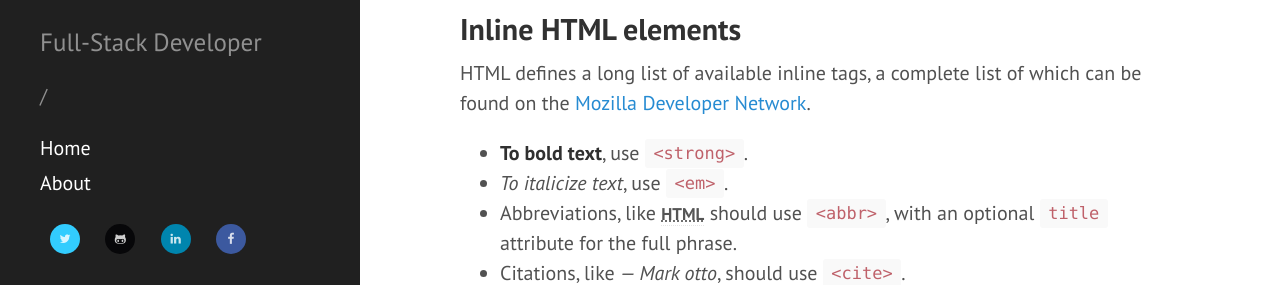
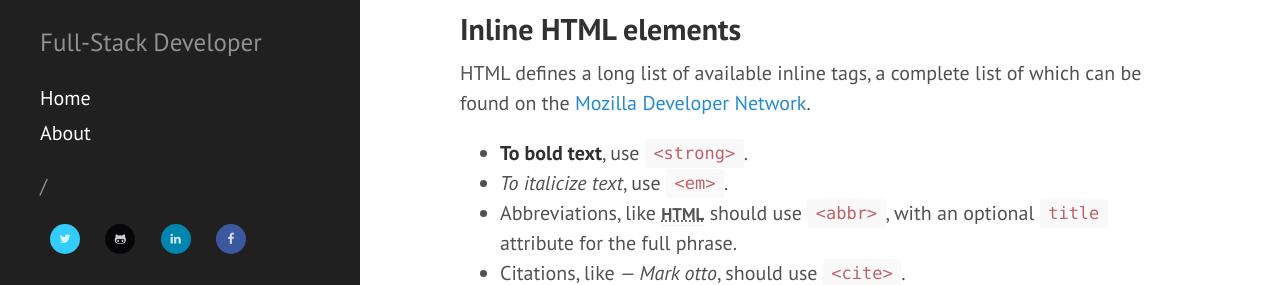
Before and after one commit to mlsuho/mlsuho.github.io, a Jekyll site: the page built from index.html, in a window 1280 px wide. Shown: the part 606-891 px from the top of the page. Built offline with Jekyll 4.4.1, drawn with Linux system fonts in a browser that asks for light colours; nearby versions of some CDN libraries; the list of posts is cut into pages by our own code.

Commit message:
test url

```diff
--- a/_includes/sidebar.html
+++ b/_includes/sidebar.html
@@ -11,7 +11,7 @@
     </div>
 
     <nav class="sidebar-nav">
-      <p>{{page.url}}</p>
+
       <p>{{site.baseurl}}</p>
       <a class="sidebar-nav-item{% if page.url == site.baseurl %} active{% endif %}" href="{{ site.baseurl }}">Home</a>
 
@@ -29,6 +29,7 @@
         {% endif %}
       {% endfor %}
     </nav>
+    <p>{{page.url}}</p>
     <ul class="social-icons icon-circle list-unstyled list-inline">
         {% assign social_links = site.data.social %}
         {% for node in social_links %}
```
